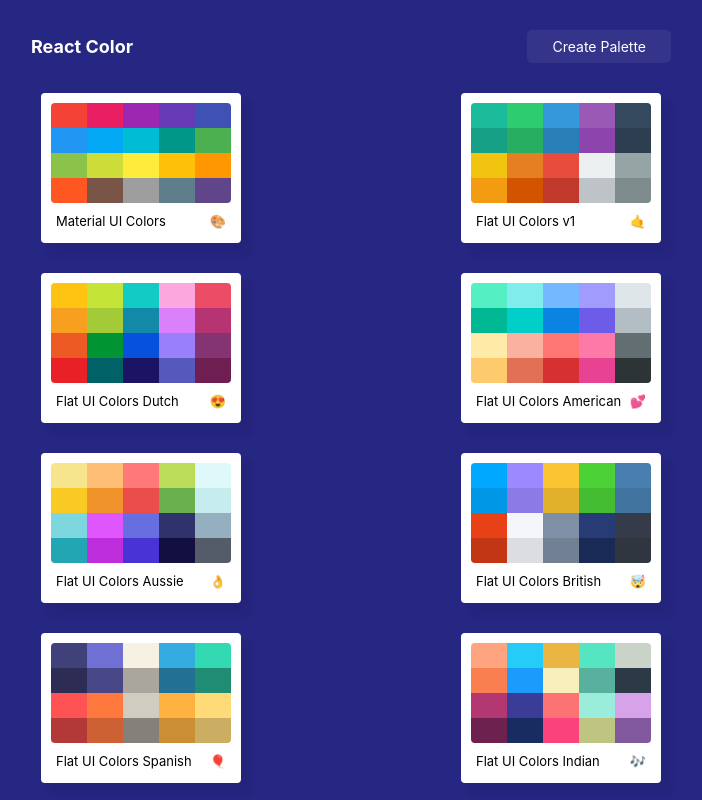
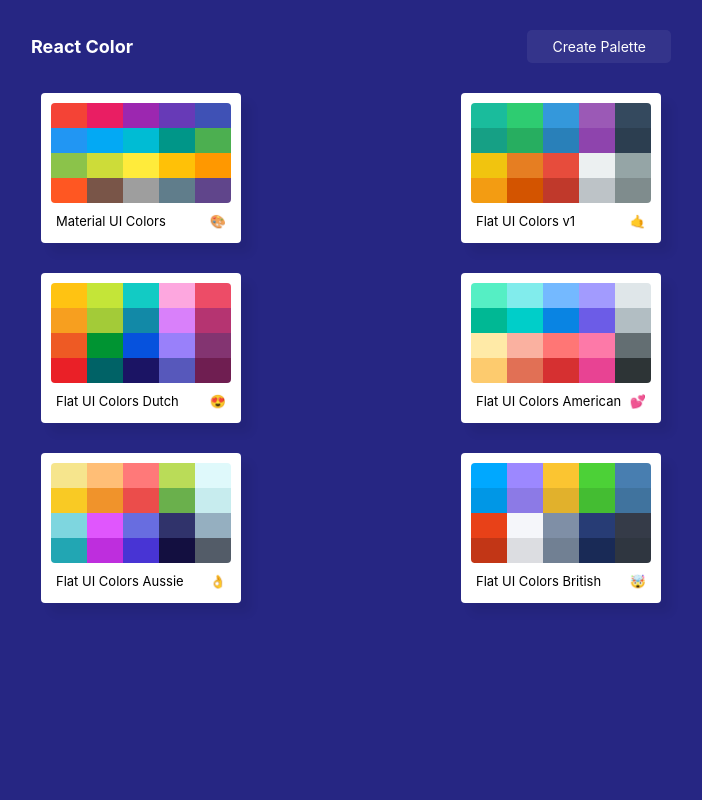
Before and after one commit to ANKITPODDER2000/ReactPractice, a React (Create React App) app in the folder React/color_app/: page / in a window 1280 px wide. Shown: the whole page, without its empty margins (289-991 px from the left). Built offline with nearby package versions, Linux system fonts and the light colour scheme.

Commit message:
add create new palette features

```diff
--- a/React/color_app/package.json
+++ b/React/color_app/package.json
@@ -3,6 +3,8 @@
   "version": "0.1.0",
   "private": true,
   "dependencies": {
+    "@emoji-mart/data": "^1.1.2",
+    "@emoji-mart/react": "^1.1.1",
     "@emotion/react": "^11.10.6",
     "@emotion/styled": "^11.10.6",
     "@mui/icons-material": "^5.11.9",
@@ -11,6 +13,7 @@
     "@testing-library/react": "^13.4.0",
     "@testing-library/user-event": "^13.5.0",
     "chroma-js": "^2.4.2",
+    "emoji-mart": "^5.5.2",
     "rc-slider": "^10.1.1",
     "react": "^18.2.0",
     "react-color": "^2.19.3",
--- a/React/color_app/src/App.js
+++ b/React/color_app/src/App.js
@@ -1,5 +1,4 @@
 import React, { Component } from "react";
-import Palette from "./Palette";
 import SeedColors from "./SeedColors";
 import getUpdatedPalette from "./GetUpdatedPalette";
 
@@ -9,6 +8,7 @@
 import getAllShadesofColor from "./getAllShadesofColor";
 import withStyles from "react-jss";
 import CreatePalette from "./CreatePalette";
+import Palette from "./Palette";
 
 const styles = {
   root: {
@@ -24,13 +24,20 @@
     super(props);
     this.state = {
       colorDensity: 500,
+      SeedColors: SeedColors,
     };
     this.handleSliderValue = this.handleSliderValue.bind(this);
+    this.handleCreatePalette = this.handleCreatePalette.bind(this);
   }
   handleSliderValue(val) {
     this.setState({
       colorDensity: val,
     });
+  }
+  handleCreatePalette(palette) {
+    this.setState((st) => ({
+      SeedColors: [...st.SeedColors, palette],
+    }));
   }
 
   render() {
@@ -41,12 +48,22 @@
           <Route
             exact
             path="/"
-            component={(params) => <Home colors={SeedColors} {...params} />}
+            component={(params) => (
+              <Home colors={this.state.SeedColors} {...params} />
+            )}
           />
           <Route
             exact
             path="/palette/new"
-            component={(params) => <CreatePalette {...params} />}
+            component={(params) => (
+              <CreatePalette
+                {...params}
+                paletteNames={this.state.SeedColors.map(
+                  (palette) => palette.paletteName
+                )}
+                handleCreatePalette={this.handleCreatePalette}
+              />
+            )}
           />
           <Route
             exact
@@ -54,7 +71,7 @@
             component={(props) => (
               <Palette
                 {...getUpdatedPalette(
-                  SeedColors.filter(
+                  this.state.SeedColors.filter(
                     (palette) =>
                       palette.paletteName === props.match.params.palette_name
                   )[0]
@@ -70,7 +87,7 @@
             component={(props) => (
               <ColorShades
                 {...getAllShadesofColor(
-                  SeedColors.filter(
+                  this.state.SeedColors.filter(
                     (palette) =>
                       palette.paletteName === props.match.params.palette_name
                   ),
--- a/React/color_app/src/CreatePalette.js
+++ b/React/color_app/src/CreatePalette.js
@@ -6,7 +6,7 @@
 import PaletteNavBar from "./PaletteNavBar";
 import CreatePaletteColorBox from "./CreatePaletteColorBox";
 import CreatePaletteSideBar from "./CreatePaletteSideBar";
-import { ValidatorForm, TextValidator } from "react-material-ui-form-validator";
+import { ValidatorForm } from "react-material-ui-form-validator";
 
 class CreatePalette extends Component {
   constructor(props) {
@@ -15,7 +15,7 @@
       open: true,
       color: "#f0f521",
       name: "",
-      palette: [
+      colors: [
         { color: "#f0f521", name: "Yellow" },
         { color: "#6b34ca", name: "Blue" },
       ],
@@ -29,19 +29,20 @@
     this.handleRandomColor = this.handleRandomColor.bind(this);
     this.handleRemove = this.handleRemove.bind(this);
     this.handleClearPalette = this.handleClearPalette.bind(this);
+    this.createNewPalette = this.createNewPalette.bind(this);
   }
   handleClearPalette() {
     this.setState({ palette: [] });
   }
   handleRemove(color) {
     this.setState((st) => ({
-      palette: st.palette.filter((palette) => palette.color !== color),
+      colors: st.colors.filter((palette) => palette.color !== color),
     }));
   }
   handleSubmit() {
     this.setState(
       (st) => ({
-        palette: [...st.palette, { color: st.color, name: st.name }],
+        colors: [...st.colors, { color: st.color, name: st.name }],
       }),
       () => {
         this.setState({ name: "", color: "#f00" });
@@ -61,11 +62,10 @@
     let specific_name = undefined;
     while (true) {
       color = chroma(chroma.random()).hex();
-      console.log(color);
       let found = false;
       specific_name = ntc.name(color)[1];
-      for (let i = 0; i < this.state.palette.length; i++) {
-        let c = this.state.palette[i];
+      for (let i = 0; i < this.state.colors.length; i++) {
+        let c = this.state.colors[i];
         if (c.color === color) {
           found = true;
           break;
@@ -78,7 +78,7 @@
       if (!found) break;
     }
     this.setState((st) => ({
-      palette: [...st.palette, { color: color, name: specific_name }],
+      colors: [...st.colors, { color: color, name: specific_name }],
     }));
   }
   handleDrawerClose() {
@@ -93,20 +93,43 @@
     });
   }
 
+  createNewPalette(paletteName) {
+    let newPalette = {
+      colors: this.state.colors,
+      paletteName: paletteName,
+      emoji: "💕",
+      id: paletteName.toLowerCase().replaceAll(" ", "-"),
+    };
+    this.props.handleCreatePalette(newPalette);
+    this.props.history.push("/");
+  }
+
   componentDidMount() {
     ValidatorForm.addValidationRule("isSameName", (value) => {
-      for (let i = 0; i < this.state.palette.length; i++) {
+      for (let i = 0; i < this.state.colors.length; i++) {
         if (
-          this.state.palette[i].name.toLocaleLowerCase() ===
+          this.state.colors[i].name.toLocaleLowerCase() ===
           value.toLocaleLowerCase()
         )
           return false;
       }
       return true;
     });
+
+    ValidatorForm.addValidationRule("isSamePaletteName", (value) => {
+      for (let i = 0; i < this.props.paletteNames.length; i++) {
+        if (
+          this.props.paletteNames[i].toLocaleLowerCase() ===
+          value.toLocaleLowerCase()
+        )
+          return false;
+      }
+      return true;
+    });
+
     ValidatorForm.addValidationRule("isSameColor", (value) => {
-      for (let i = 0; i < this.state.palette.length; i++) {
-        if (this.state.palette[i].color === this.state.color) return false;
+      for (let i = 0; i < this.state.colors.length; i++) {
+        if (this.state.colors[i].color === this.state.color) return false;
       }
       return true;
     });
@@ -119,10 +142,13 @@
         <PaletteNavBar
           open={this.state.open}
           handleDrawerOpen={this.handleDrawerOpen}
+          history={this.props.history}
+          nColor={this.state.colors.length}
+          createNewPalette={this.createNewPalette}
         />
         <CreatePaletteSideBar
           handleDrawerClose={this.handleDrawerClose}
-          palette={this.state.palette}
+          palette={this.state.colors}
           handleRandomColor={this.handleRandomColor}
           handleColorChange={this.handleColorChange}
           handleChange={this.handleChange}
@@ -134,7 +160,7 @@
         />
         <CreatePaletteColorBox
           open={this.state.open}
-          palette={this.state.palette}
+          palette={this.state.colors}
           handleRemove={this.handleRemove}
         />
       </Box>
--- a/React/color_app/src/SeedColors.js
+++ b/React/color_app/src/SeedColors.js
@@ -161,87 +161,6 @@
       { name: "ElectroMagnetic", color: "#2f3640" },
     ],
   },
-  {
-    paletteName: "Flat UI Colors Spanish",
-    id: "flat-ui-colors-spanish",
-    emoji: "🎈",
-    colors: [
-      { name: "JacksonsPurple", color: "#40407a" },
-      { name: "C64Purple", color: "#706fd3" },
-      { name: "SwanWhite", color: "#f7f1e3" },
-      { name: "SummerSky", color: "#34ace0" },
-      { name: "CelestialGreen", color: "#33d9b2" },
-      { name: "LuckyPoint", color: "#2c2c54" },
-      { name: "Liberty", color: "#474787" },
-      { name: "HotStone", color: "#aaa69d" },
-      { name: "DevilBlue", color: "#227093" },
-      { name: "PalmSpringsSplash", color: "#218c74" },
-      { name: "FlourescentRed", color: "#ff5252" },
-      { name: "SyntheticPumpkin", color: "#ff793f" },
-      { name: "CrocodileTooth", color: "#d1ccc0" },
-      { name: "MandarinSorbet", color: "#ffb142" },
-      { name: "SpicedButterNut", color: "#ffda79" },
-      { name: "EyeOfNewt", color: "#b33939" },
-      { name: "ChileanFire", color: "#cd6133" },
-      { name: "GreyPorcelain", color: "#84817a" },
-      { name: "AlamedaOchre", color: "#cc8e35" },
-      { name: "Desert", color: "#ccae62" },
-    ],
-  },
-  {
-    paletteName: "Flat UI Colors Indian",
-    id: "flat-ui-colors-indian",
-    emoji: "🎶",
-    colors: [
-      { name: "OrchidOrange", color: "#FEA47F" },
-      { name: "SpiroDiscoBall", color: "#25CCF7" },
-      { name: "HoneyGlow", color: "#EAB543" },
-      { name: "SweetGarden", color: "#55E6C1" },
-      { name: "FallingStar", color: "#CAD3C8" },
-      { name: "RichGardenia", color: "#F97F51" },
-      { name: "ClearChill", color: "#1B9CFC" },
-      { name: "WhitePepper", color: "#F8EFBA" },
-      { name: "Keppel", color: "#58B19F" },
-      { name: "ShipsOfficer", color: "#2C3A47" },
-      { name: "FieryFuchsia", color: "#B33771" },
-      { name: "BlueBell", color: "#3B3B98" },
-      { name: "GeorgiaPeach", color: "#FD7272" },
-      { name: "OasisStream", color: "#9AECDB" },
-      { name: "BrightUbe", color: "#D6A2E8" },
-      { name: "MagentaPurple", color: "#6D214F" },
-      { name: "EndingNavyBlue", color: "#182C61" },
-      { name: "SasquatchSocks", color: "#FC427B" },
-      { name: "PineGlade", color: "#BDC581" },
-      { name: "HighlighterLavender", color: "#82589F" },
-    ],
-  },
-  {
-    paletteName: "Flat UI Colors French",
-    id: "flat-ui-colors-french",
-    emoji: "🤩",
-    colors: [
-      { name: "FlatFlesh", color: "#fad390" },
-      { name: "MelonMelody", color: "#f8c291" },
-      { name: "Livid", color: "#6a89cc" },
-      { name: "Spray", color: "#82ccdd" },
-      { name: "ParadiseGreen", color: "#b8e994" },
-      { name: "SquashBlossom", color: "#f6b93b" },
-      { name: "MandarinRed", color: "#e55039" },
-      { name: "AzraqBlue", color: "#4a69bd" },
-      { name: "Dupain", color: "#60a3bc" },
-      { name: "AuroraGreen", color: "#78e08f" },
-      { name: "IcelandPoppy", color: "#fa983a" },
-      { name: "TomatoRed", color: "#eb2f06" },
-      { name: "YueGuangBlue", color: "#1e3799" },
-      { name: "GoodSamaritan", color: "#3c6382" },
-      { name: "Waterfall", color: "#38ada9" },
-      { name: "CarrotOrange", color: "#e58e26" },
-      { name: "JalapenoRed", color: "#b71540" },
-      { name: "DarkSapphire", color: "#0c2461" },
-      { name: "ForestBlues", color: "#0a3d62" },
-      { name: "ReefEncounter", color: "#079992" },
-    ],
-  },
 ];
 
 export default colors;
```
Also changed, not shown: React/color_app/src/CreatePaletteNameForm.js (added, +70 -0 lines), React/color_app/src/PaletteNavBar.js (+62 -1 lines), 1 other file (tests, documents, lock files or other folders).
